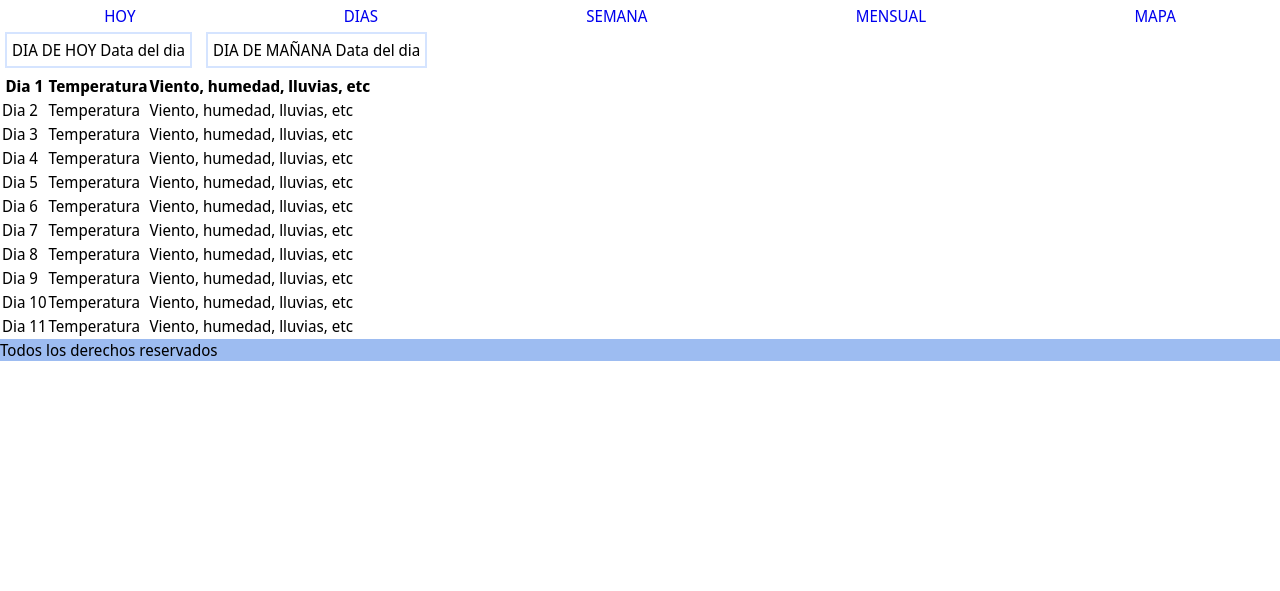
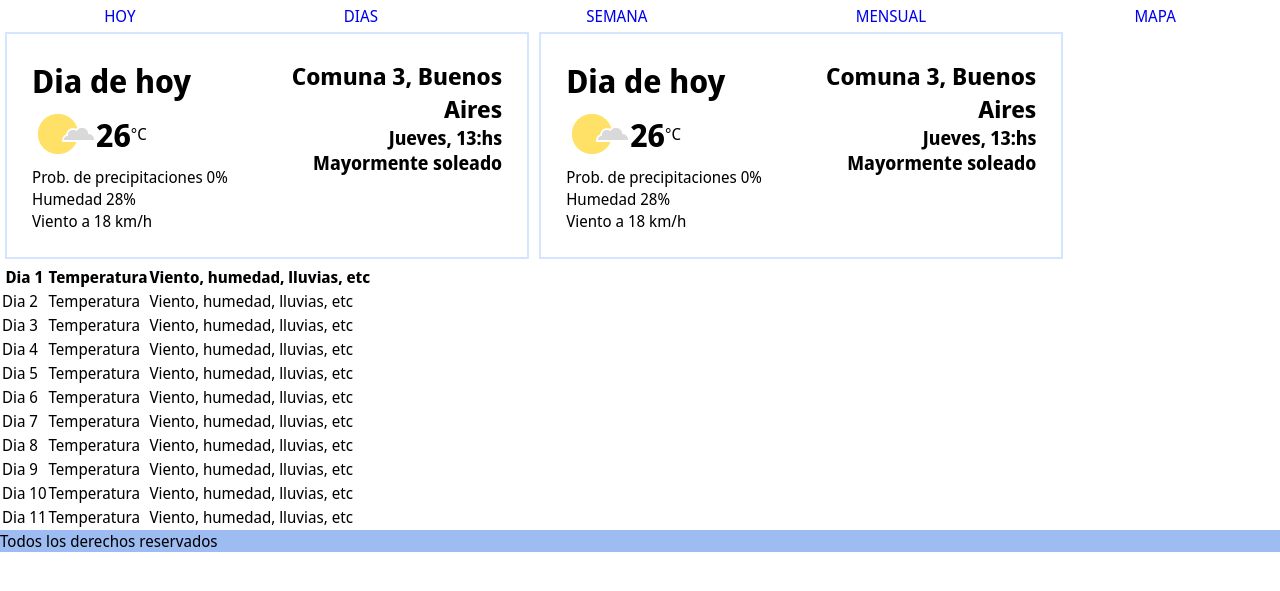
Before and after one commit to pruebadetrabajo/PreEntrega2-Zatti, a plain HTML site: page pages/dias.html in a window 1280 px wide. Shown: the part 149-740 px from the top of the page. Drawn offline with Linux system fonts and the light colour scheme.

Commit message:
miercoles

```diff
--- a/css/css.css
+++ b/css/css.css
@@ -14,6 +14,7 @@
           "header header"
           "main sidebar"
           "footer footer";
+
 }
 
 .header {
@@ -140,14 +141,18 @@ input {
 .climaImg {
     width: 45px;
     height: 45px;
-    animation-name: imagenLoca;
+    animation-name: imagenMovimiento;
     animation-iteration-count: infinite;
-    animation-duration: 1s;
+    animation-duration: 2s;
     animation-direction: alternate-reverse;
 }
 .gotas{
     width: 15px;
     height: 15px;
+    animation-name: imagenMovimiento;
+    animation-iteration-count: infinite;
+    animation-duration: 0.3s;
+    animation-direction: alternate-reverse;
 }
 
 .porcentaje {
@@ -178,13 +183,49 @@ input {
 
 }
 
-/*--dias----*/
+/*-----dias----*/
 
-.diaDeHoyManana>div {
-    display: inline-block;
+.contenedorDias {
+    display: grid;
+    grid-template-columns: 100%;
+    grid-template-areas:
+          "header"
+          "main"
+          "tabla"
+          "footer";
+
+}
+
+.header {
+    grid-area: header;
+}
+
+.mainDias{
+    grid-area: main;
+    display: flex;
+}
+
+.sidebar {
+    grid-area: sidebar;
+}
+
+.diasDiaHoy, .diasDiaManana {
+    border: solid 2px rgb(213, 228, 255);
     margin: 5px;
-    padding: 5px;
-    border: solid 2px rgb(213, 228, 255);
+    padding: 25px;
+    display: flex;
+}
+
+.diasDiaHoyIzq, .diasDiaMananaIzq{
+    width: 50%;
+    /*background-color: rgb(238, 143, 1);*/
+    text-align: left;
+}
+
+.diasDiaHoyDer, .diasDiaMananaDer{
+    width: 50%;
+    /*background-color: antiquewhite;*/
+    text-align: right;
 }
 
 tr {
@@ -225,7 +266,7 @@ tr {
 
 /*---puro movimiento-*/
 
-@keyframes imagenLoca {
+@keyframes imagenMovimiento {
     to {
         transition: scale(0.7);
     }
--- a/pages/dias.html
+++ b/pages/dias.html
@@ -11,7 +11,7 @@
 </head>
 
 <body>
-    <div class="contenedor">
+    <div class="contenedorDias">
         <header class="header">
             <div class="contenedorHeader">
                 <div class="logo">
@@ -33,18 +33,45 @@
             </nav>
 
         </header>
-        <main>
-            <div class="diaDeHoyManana">
-                <div class="diadeHoy">
-                    <DIV>DIA DE HOY</DIV>
-                    <div>Data del dia</div>
+        <main class="mainDias">
+            <div class="diasDiaHoy">
+                <div class="diasDiaHoyIzq">
+                    <h1>Dia de hoy</h1>
+                    <div class="temp">
+                        <img src="../IMG/sunny_s_cloudy.png" alt="">
+                        <h1 class="h1Temp">26</h1>
+                        <span>°C</span>
+                    </div>
+                    <p>Prob. de precipitaciones 0%</p>
+                    <p>Humedad 28%</p>
+                    <p>Viento a 18 km/h</p>
                 </div>
-                <div class="diadeManana">
-                    <DIV>DIA DE MAÑANA</DIV>
-                    <div>Data del dia</div>
+                <div class="diasDiaHoyDer">
+                    <h2>Comuna 3, Buenos Aires</h2>
+                    <h3>Jueves, 13:hs</h3>
+                    <h3>Mayormente soleado</h3>
                 </div>
             </div>
-            <div>
+            <div class="diasDiaManana">
+                <div class="diasDiaMananaIzq">
+                    <h1>Dia de hoy</h1>
+                    <div class="temp">
+                        <img src="../IMG/sunny_s_cloudy.png" alt="">
+                        <h1 class="h1Temp">26</h1>
+                        <span>°C</span>
+                    </div>
+                    <p>Prob. de precipitaciones 0%</p>
+                    <p>Humedad 28%</p>
+                    <p>Viento a 18 km/h</p>
+                </div>
+                <div class="diasDiaMananaDer">
+                    <h2>Comuna 3, Buenos Aires</h2>
+                    <h3>Jueves, 13:hs</h3>
+                    <h3>Mayormente soleado</h3>
+                </div>
+            </div>
+        </main>
+            <div class="tabla">
                 <table>
 
                     <tr>
@@ -98,7 +125,7 @@
                     </tr>
                 </table>
             </div>
-        </main>
+
         <FOOter class="footer">
             Todos los derechos reservados
         </FOOter>
```
